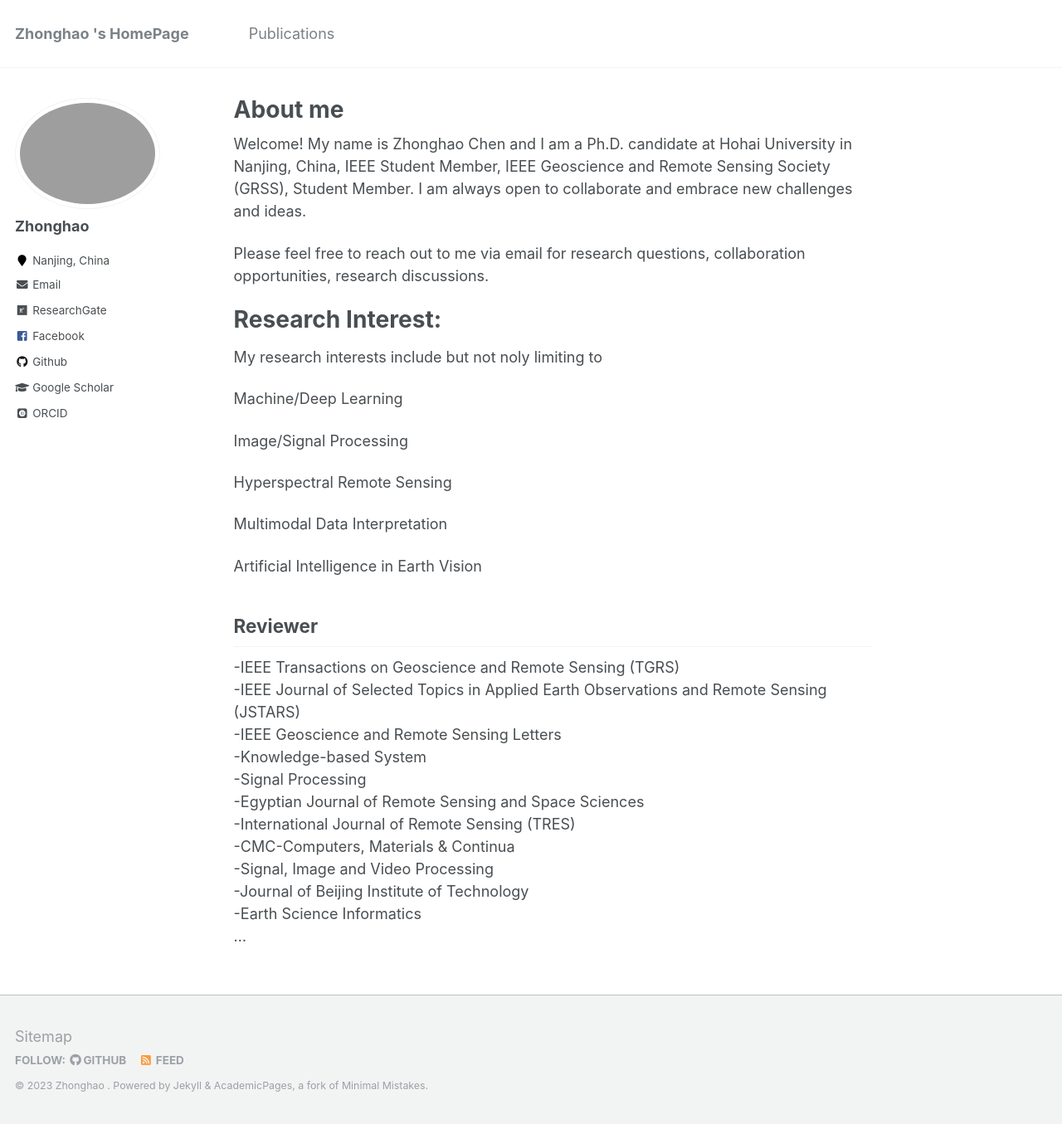
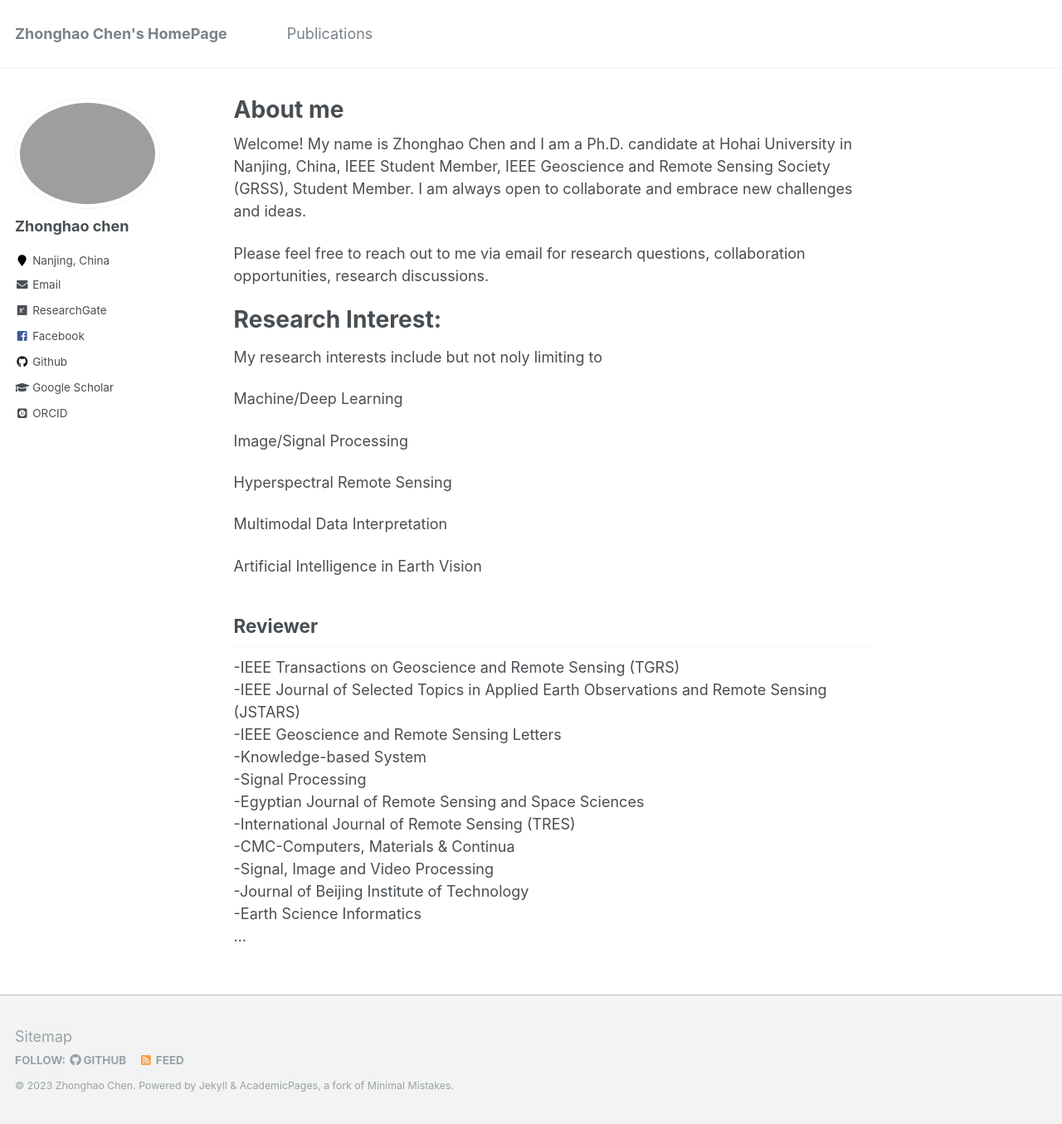
Before and after one commit to zhonghaochen/zhonghaochen.github.io, a Jekyll site: the page built from _pages/about.md, in a window 1280 px wide and 1355 px high. Shown: the whole window at 83% size. Built offline with Jekyll 4.4.1, drawn with Linux system fonts in a browser that asks for light colours; some web fonts are replaced.

Commit message:
Update _config.yml

```diff
--- a/_config.yml
+++ b/_config.yml
@@ -7,14 +7,14 @@
 
 # Site Settings
 locale                   : "en-US"
-title                    : "Zhonghao 's HomePage"
+title                    : "Zhonghao Chen's HomePage"
 title_separator          : "-"
-name                     : &name "Zhonghao "
+name                     : &name "Zhonghao Chen"
 
 description              : &description "personal description"
-url                      : https://zhonghao.github.io # the base hostname & protocol for your site e.g. "https://mmistakes.github.io"
+url                      : https://zhonghaoChen.github.io # the base hostname & protocol for your site e.g. "https://mmistakes.github.io"
 baseurl                  : "" # the subpath of your site, e.g. "/blog"
-repository               : "zhonghao/zhonghao.github.io"
+repository               : "zhonghaoChen/zhonghaoChen.github.io"
 teaser                   :  # filename of teaser fallback teaser image placed in /images/, .e.g. "500x300.png"
 breadcrumbs              : false # true, false (default)
 words_per_minute         : 160
@@ -60,7 +60,7 @@ yandex_site_verification :
 twitter:
   username               :
 facebook:
-  # username               : &Zhonghao
+  # username               : &Zhonghao Chen
   app_id                 :
   publisher              :
 og_image                 :  # Open Graph/Twitter default site image
@@ -81,23 +81,23 @@ analytics:
 
 # Site Author
 author:
-  name             : "Zhonghao "
+  name             : "Zhonghao chen"
   avatar           : "profile.jpg"
   bio              : ""
   location         : "Nanjing, China"
   employer         :
   # pubmed           : "https://www.ncbi.nlm.nih.gov/pubmed/?term=john+snow"
   googlescholar    : "https://scholar.google.com/citations?user=8TqiDYMAAAAJ&hl=zh-CN"
-  email            : zhonghao@hhu.edu.cn
-  researchgate     :  "https://www.researchgate.net/profile/Zhonghao--3"
+  email            : chenzhonghao@hhu.edu.cn
+  researchgate     :  "https://www.researchgate.net/profile/Zhonghao-Chen-3"
   uri              :
   bitbucket        :
   codepen          :
   dribbble         :
   flickr           :
-  facebook         : "Zhonghao "
+  facebook         : "Zhonghao Chen"
   foursquare       :
-  github           : "zhonghao"
+  github           : "zhonghao Chen"
   google_plus      :
   keybase          :
   instagram        :
```
